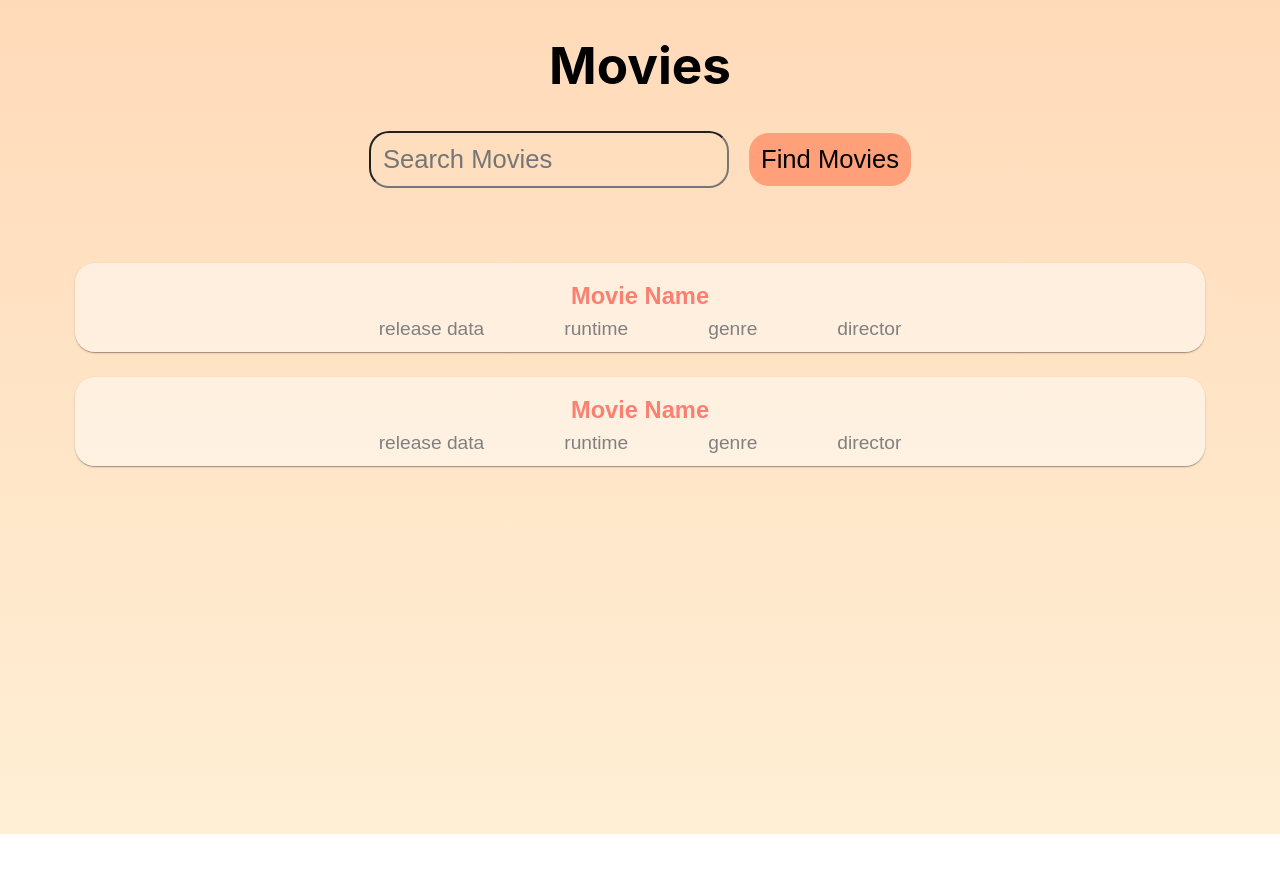
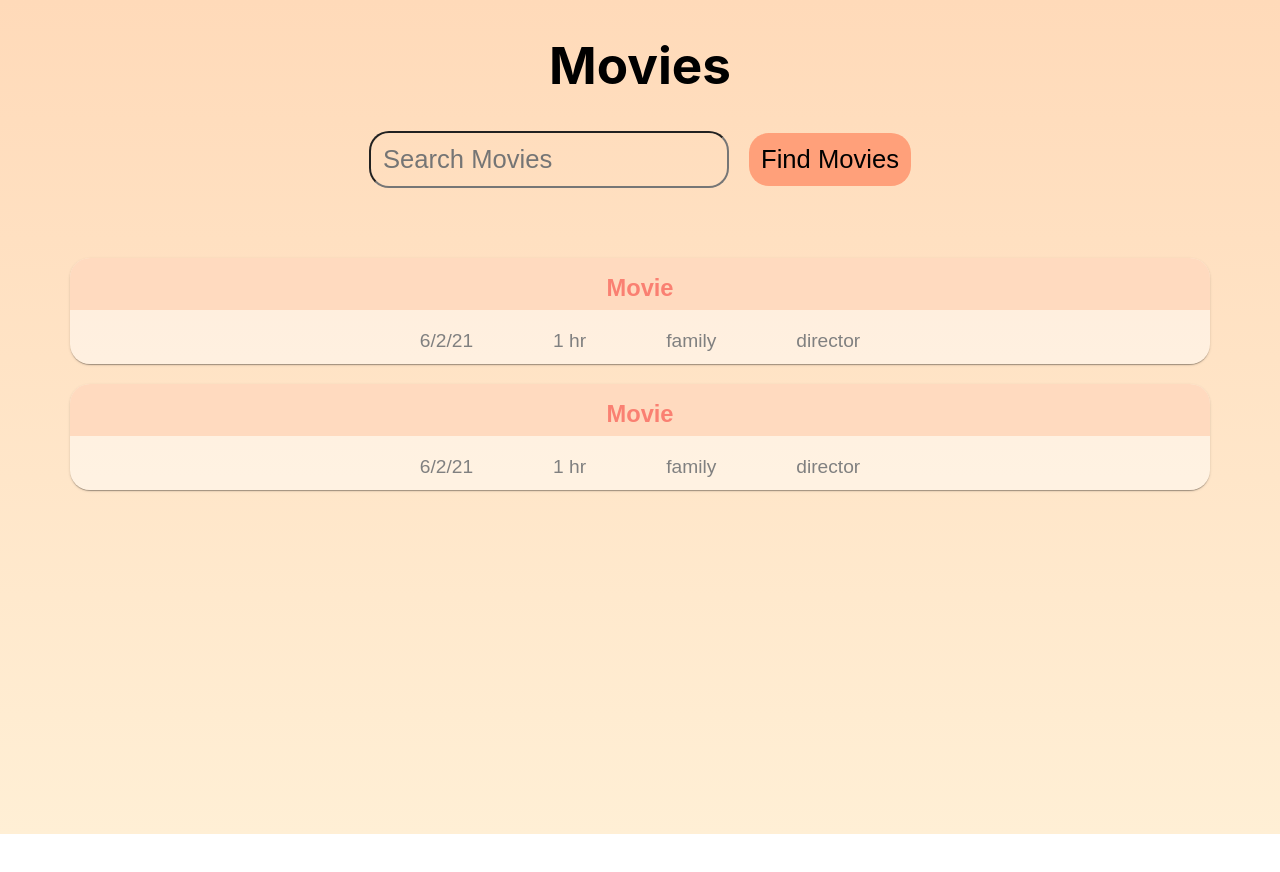
Before and after one commit to melanieChan/MovieFinder, a React (Create React App) app: page / in a window 1280 px wide. Shown: the top 872 px of the page. Built offline with nearby package versions, Linux system fonts and the light colour scheme.

Commit message:
used parameters to pass movie data to card

```diff
--- a/src/index.css
+++ b/src/index.css
@@ -67,7 +67,7 @@ code {
 /* card layout */
 .cardGridContainer {
   text-align: center;
-  padding: 20px;
+  padding-bottom: 20px;
   font-size: 1.5vw;
   color: grey;
   background-color: rgba(255, 255, 255, 0.45);
@@ -77,4 +77,5 @@ code {
   color: salmon;
   font-weight: bold;
   font-size: 1.85vw;
+  background: #ffdabf;
 }
--- a/src/index.js
+++ b/src/index.js
@@ -32,17 +32,16 @@ function SearchBar() {
 function MovieList() {
   return (
     <div className="movieList">
-      <MovieCard/>
-      <MovieCard/>
-
+      <MovieCard name="Movie"releaseDate="6/2/21" runtime="1 hr" genre="family" director="director"/>
+      <MovieCard name="Movie" releaseDate="6/2/21" runtime="1 hr" genre="family" director="director"/>
     </div>
   );
 }
 
-function MovieCard() {
+function MovieCard({name, releaseDate, runtime, genre, director}) {
   return (
     <div >
-      <Card  style={{backgroundColor: 'transparent', margin: "25px", borderRadius: "20px"}}>
+      <Card  style={{backgroundColor: 'transparent', margin: "20px", borderRadius: "20px"}}>
         <CardActionArea >
           <Grid container
             className="cardGridContainer"
@@ -50,16 +49,18 @@ function MovieCard() {
             justify = "center"
             spacing = {2} >
 
-            <Grid item className="movieTitle">Movie Name</Grid>
+          {/*movie title*/}
+            <Grid item style={{paddingTop: "25px", marginBottom: "20px"}} className="movieTitle">{name}</Grid>
 
+          {/* horizontal row of movie details */}
             <Grid container
               direction='row'
               justify = "center"
               spacing = {10}>
-              <Grid item>release data</Grid>
-              <Grid item>runtime</Grid>
-              <Grid item>genre</Grid>
-              <Grid item>director</Grid>
+              <Grid item>{releaseDate}</Grid>
+              <Grid item>{runtime}</Grid>
+              <Grid item>{genre}</Grid>
+              <Grid item>{director}</Grid>
             </Grid>
 
           </Grid>
```
